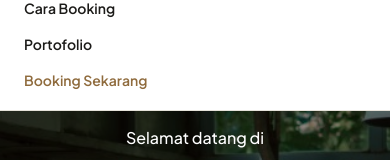
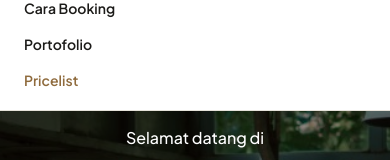
Before and after one commit to primephotoid/kleiora-select-file, a Next.js app in the folder frontend/: page / in a window 390 px wide. Both pictures are taken after a click on the button "Buka navigasi". Shown: the part 139-299 px from the top of the page. Built offline with nearby package versions, Linux system fonts and the light colour scheme; no server answers.

Commit message:
fix: ubah teks mobile menu dari Booking Sekarang jadi Pricelist

```diff
--- a/frontend/components/site-header.tsx
+++ b/frontend/components/site-header.tsx
@@ -35,7 +35,7 @@ export function SiteHeader() {
             <Link href="/" onClick={() => setOpen(false)}>Home</Link>
             <Link href="/#process" onClick={() => setOpen(false)}>Cara Booking</Link>
             <Link href="/#portfolio" onClick={() => setOpen(false)}>Portofolio</Link>
-            <Link href="/booking" onClick={() => setOpen(false)} className="text-[var(--gold-dark)]">Booking Sekarang</Link>
+            <Link href="/booking" onClick={() => setOpen(false)} className="text-[var(--gold-dark)]">Pricelist</Link>
           </div>
         </nav>
       )}
```
